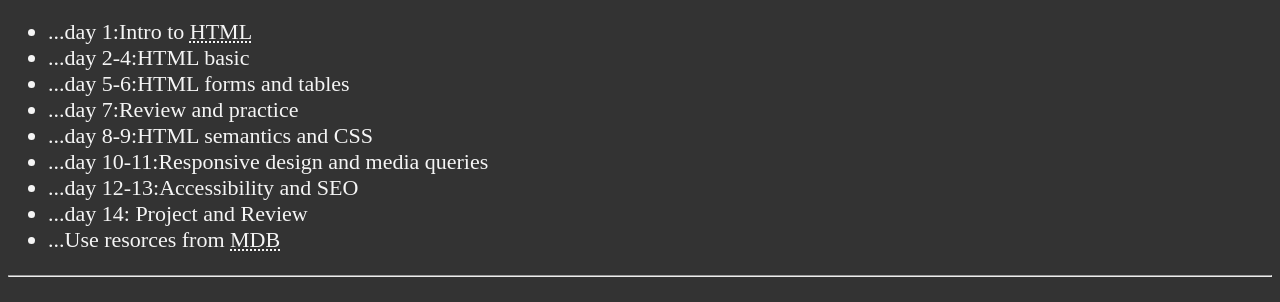
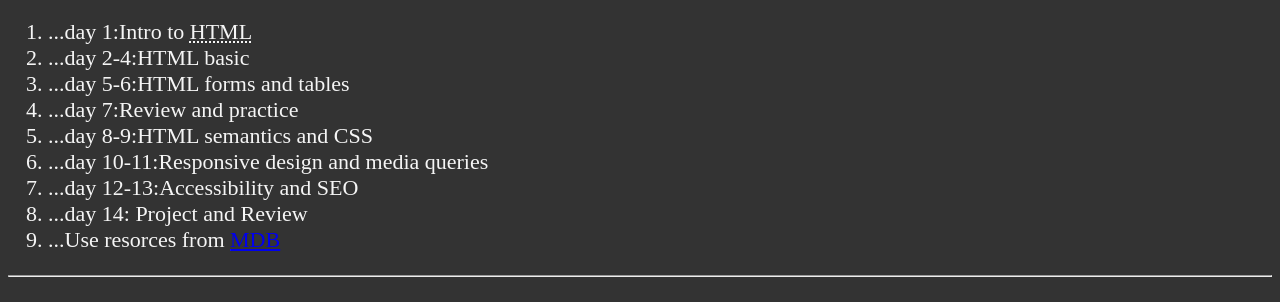
Before and after one commit to BonditS/lets-give-a-second-try, a plain HTML site: page index.html in a window 1280 px wide. Shown: the part 492-794 px from the top of the page. Drawn offline with Linux system fonts and the light colour scheme.

Commit message:
simple link

```diff
--- a/index.html
+++ b/index.html
@@ -36,7 +36,7 @@
     <h3>My daily schedule</h3>
     <p>I want to learn html in <em>2 weeks!</em>
         <br>&nbsp;&nbsp;Here is how:</p>
-            <ul>
+            <ol>
                 <li>...day 1:Intro to <abbr title="Hyper Text Markup Language">HTML</abbr></li>
                 <li>...day 2-4:HTML basic</li>
                 <li>...day 5-6:HTML forms and tables</li>
@@ -45,8 +45,11 @@
                 <li>...day 10-11:Responsive design and media queries</li>
                 <li>...day 12-13:Accessibility and SEO</li>
                 <li>...day 14: Project and Review</li>
-                <li>...Use resorces from <abbr title="Monzilla Developer Network">MDB</abbr> </li>
-            </ul>
+                <li>...Use resorces from
+                    <abbr title="Monzilla Developer Network">
+                    <a href="https://developer.mozilla.org/en-US/docs/Web/HTML/Reference">MDB</a>
+                    </abbr> </li>
+            </ol>
     <hr>
 
     <h2>Beer Beer</h2>
@@ -56,18 +59,13 @@
     <!-- unordered list -->
     <h3>My list of craft beer that I tried</h3>
     <ul>
-
         <li>
-
         <p>Octopils-American Pilsner by Octopi brewing</p>
-
 
         <address>
             Octopi Brewing in Waunakee, WI
         </address>
-
         </li>
-
     </ul>
 
     <!-- description list -->
```
